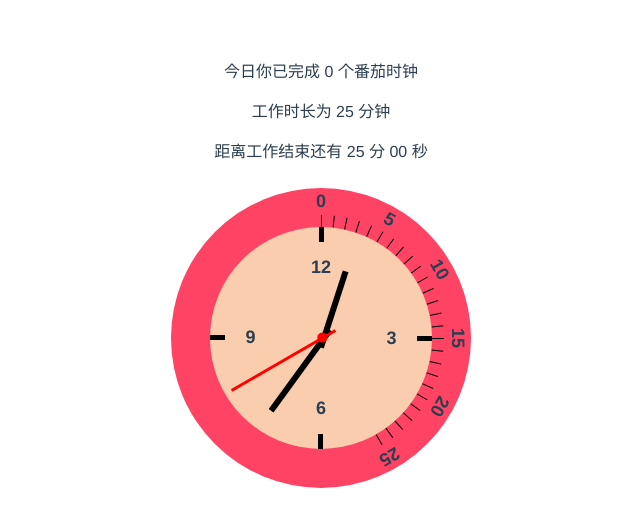
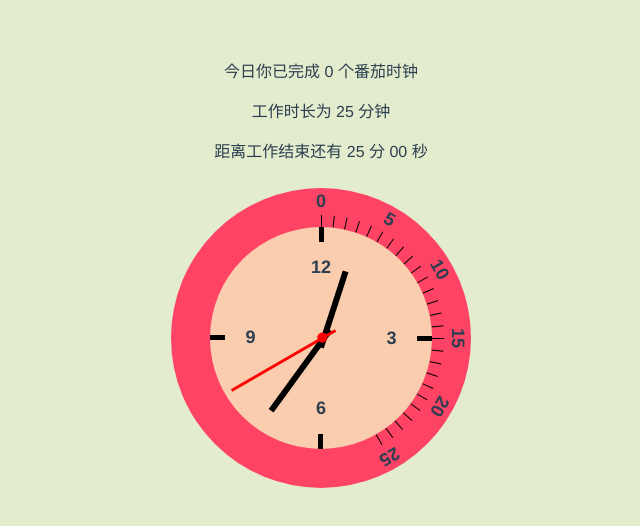
Before and after one commit to xiangyun-zhang/Pomodoro-Timer, a Vue app: page / in a window 1280 px wide. Shown: the top 526 px of the page, without its empty margins (319-959 px from the left). Built offline with nearby package versions, Linux system fonts and the light colour scheme; no server answers.

Commit message:
add background color

```diff
--- /dev/null
+++ b/src/css/pomodoro.css
@@ -0,0 +1,3 @@
+body{
+	background-color: RGB(227, 237, 205);;
+}
--- a/src/main.js
+++ b/src/main.js
@@ -5,6 +5,7 @@ import $ from 'jquery'
 import 'bootstrap/dist/js/bootstrap.bundle.min.js'
 import 'bootstrap/dist/js/bootstrap.min.js'
 import 'font-awesome/css/font-awesome.min.css'
+import './css/pomodoro.css'
 
 Vue.config.productionTip = false
 
```
